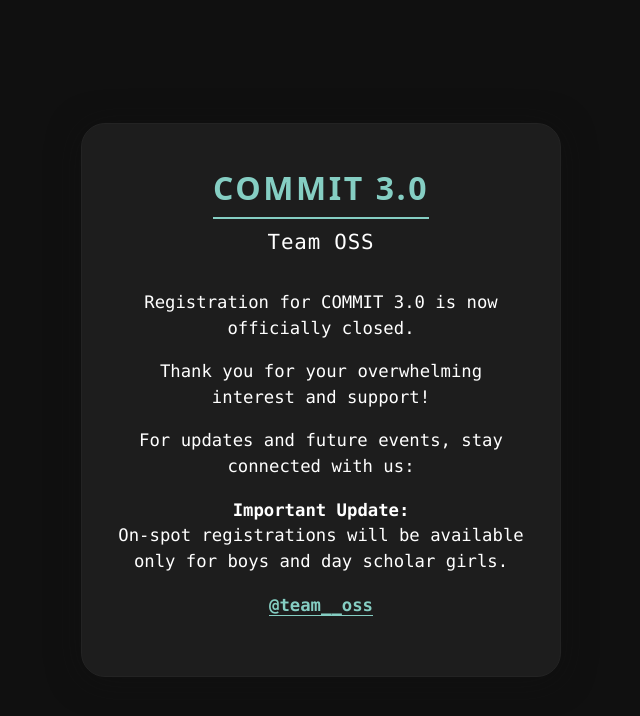
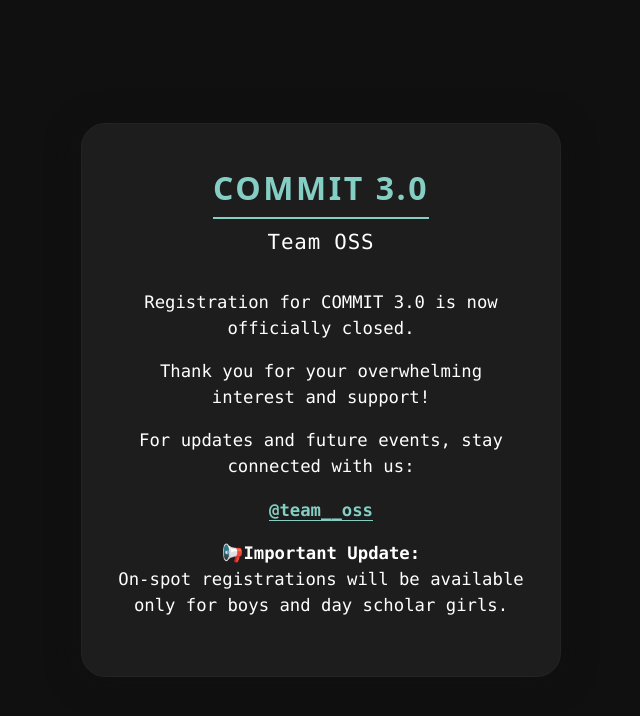
Before and after one commit to ossrndc/registerpage, a React (Vite) app: page /closed in a window 1280 px wide. Shown: the top 716 px of the page, without its empty margins (319-959 px from the left). Built offline with nearby package versions, Linux system fonts and the light colour scheme; what react-google-recaptcha-v3 would draw is missing.

Commit message:
closed 3

```diff
--- a/src/pages/Closed.jsx
+++ b/src/pages/Closed.jsx
@@ -28,11 +28,6 @@ const Closed = () => {
           <p>Thank you for your overwhelming interest and support!</p>
           <p>For updates and future events, stay connected with us:</p>
 
-          <p className="text-red-600">
-            <strong>Important Update:</strong>
-            <br />
-            On-spot registrations will be available only for boys and day scholar girls.
-          </p>
 
           <p>
             <a
@@ -44,6 +39,11 @@ const Closed = () => {
               @team__oss
             </a>
           </p>
+          <p className="text-red-600">
+            <strong>📢Important Update:</strong>
+            <br />
+            On-spot registrations will be available only for boys and day scholar girls.
+          </p>
         </div>
       </div>
     </div>
```
